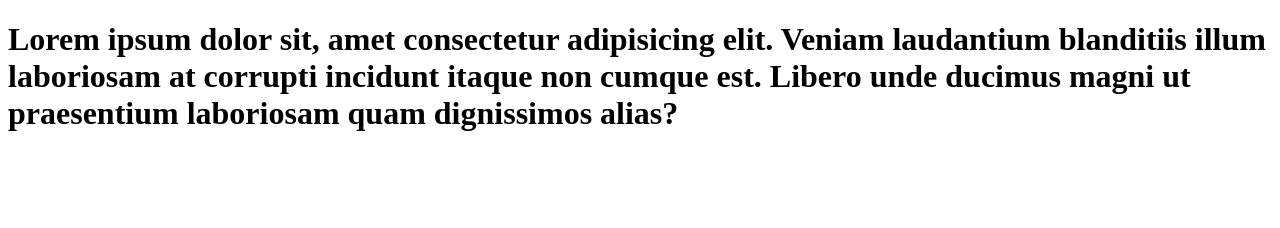
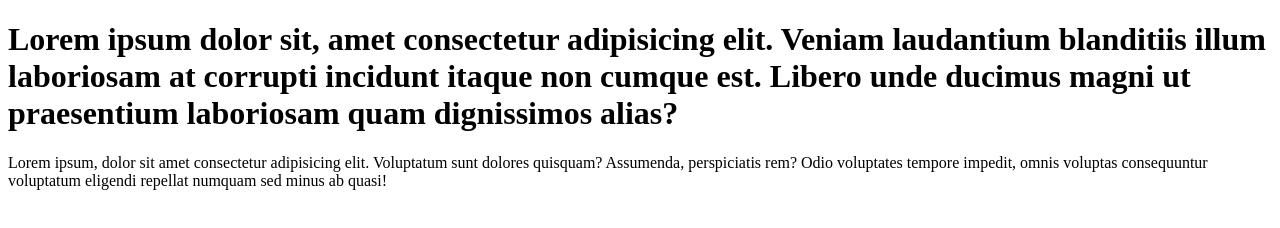
Before and after one commit to nikithanarra21/learn, a plain HTML site: page index.html in a window 1280 px wide. Drawn offline with Linux system fonts and the light colour scheme.

Commit message:
add paragraph to code

```diff
--- a/index.html
+++ b/index.html
@@ -7,5 +7,6 @@
 </head>
 <body>
     <h1>Lorem ipsum dolor sit, amet consectetur adipisicing elit. Veniam laudantium blanditiis illum laboriosam at corrupti incidunt itaque non cumque est. Libero unde ducimus magni ut praesentium laboriosam quam dignissimos alias?</h1>
+    <p>Lorem ipsum, dolor sit amet consectetur adipisicing elit. Voluptatum sunt dolores quisquam? Assumenda, perspiciatis rem? Odio voluptates tempore impedit, omnis voluptas consequuntur voluptatum eligendi repellat numquam sed minus ab quasi! </p>
 </body>
 </html>
```
